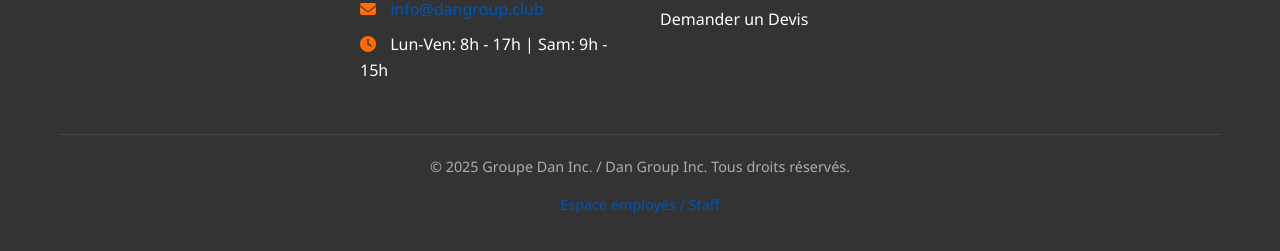
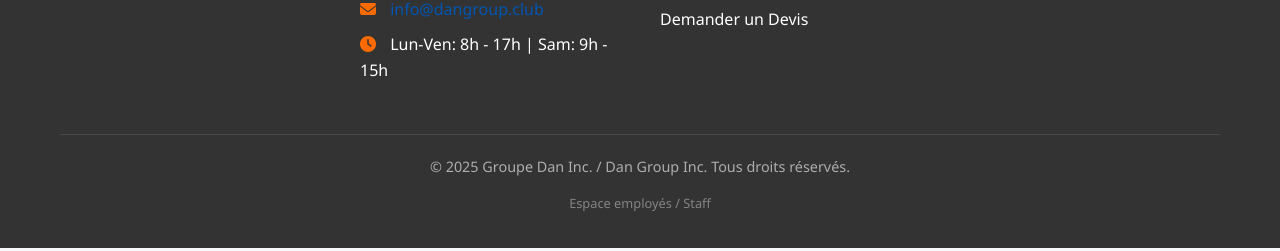
Before and after one commit to AngeloANN/DanGroup, a website: page client/public/quote.html in a window 1280 px wide. Shown: the part 1696-1947 px from the top of the page. Drawn offline with Linux system fonts and the light colour scheme.

Commit message:
Create new Render backend

```diff
--- a/client/public/css/style.css
+++ b/client/public/css/style.css
@@ -462,6 +462,19 @@
     font-size: 0.9rem;
     color: rgba(255, 255, 255, 0.6);
   }
+
+.staff-link {
+  margin-top: 8px;
+  font-size: 0.8rem;
+}
+
+.staff-link a {
+  color: rgba(255, 255, 255, 0.4);
+}
+
+.staff-link a:hover {
+  color: white;
+}
 
   /* ===== Page Header ===== */
   .page-header {
--- a/client/public/js/forms.js
+++ b/client/public/js/forms.js
@@ -4,7 +4,7 @@
     // Get the API base URL (localhost in development, actual domain in production)
     const apiBaseUrl = window.location.hostname === 'localhost' || window.location.hostname === '127.0.0.1'
         ? `http://${window.location.hostname}:5000`
-        : 'https://group-dan-backend.onrender.com'; //
+        : 'https://dangroup-backend.onrender.com'; //
 
     // Contact Form
     const contactForm = document.getElementById('contactForm');
--- a/client/public/quote.html
+++ b/client/public/quote.html
@@ -209,7 +209,7 @@
             </div>
 
             <div class="footer-bottom">
-                <p>&copy; 2025 Groupe Dan Inc. / Dan Group Inc. Tous droits réservés.</p> <p class="staff-link"><a href="https://group-dan-backend.onrender.com/admin/login.html">Espace employés / Staff</a></p>
+                <p>&copy; 2025 Groupe Dan Inc. / Dan Group Inc. Tous droits réservés.</p> <p class="staff-link"><a href="https://dangroup-backend.onrender.com/admin/login.html">Espace employés / Staff</a></p>
             </div>
         </div>
     </footer>
```
Also changed, not shown: client/public/about.html (+1 -1 lines), client/public/appointment.html (+1 -1 lines), client/public/contact.html (+1 -1 lines), client/public/index.html (+1 -1 lines), client/public/services.html (+1 -1 lines).
